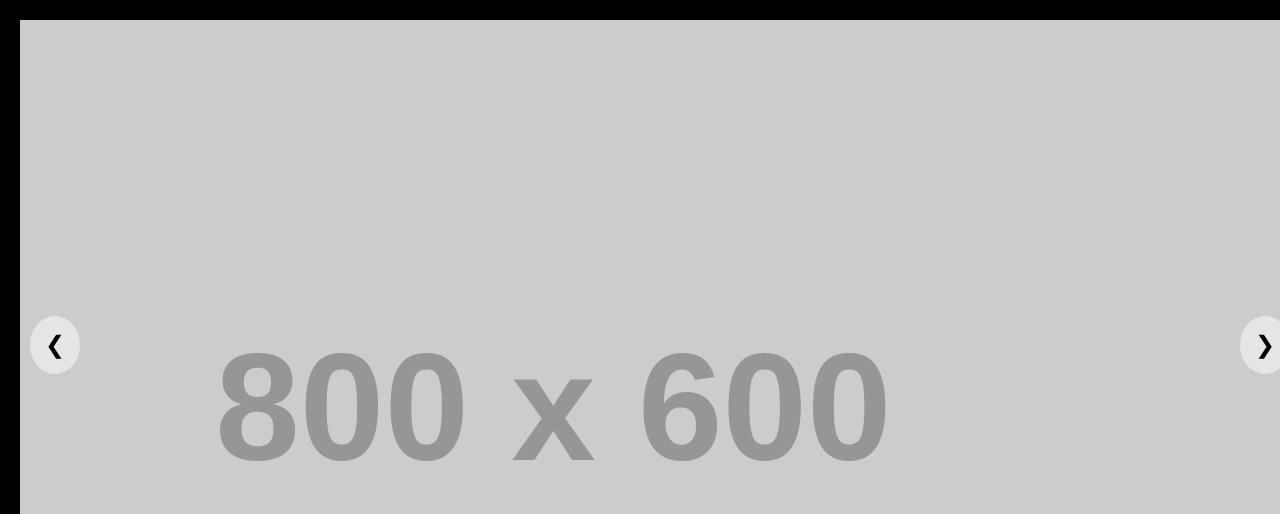
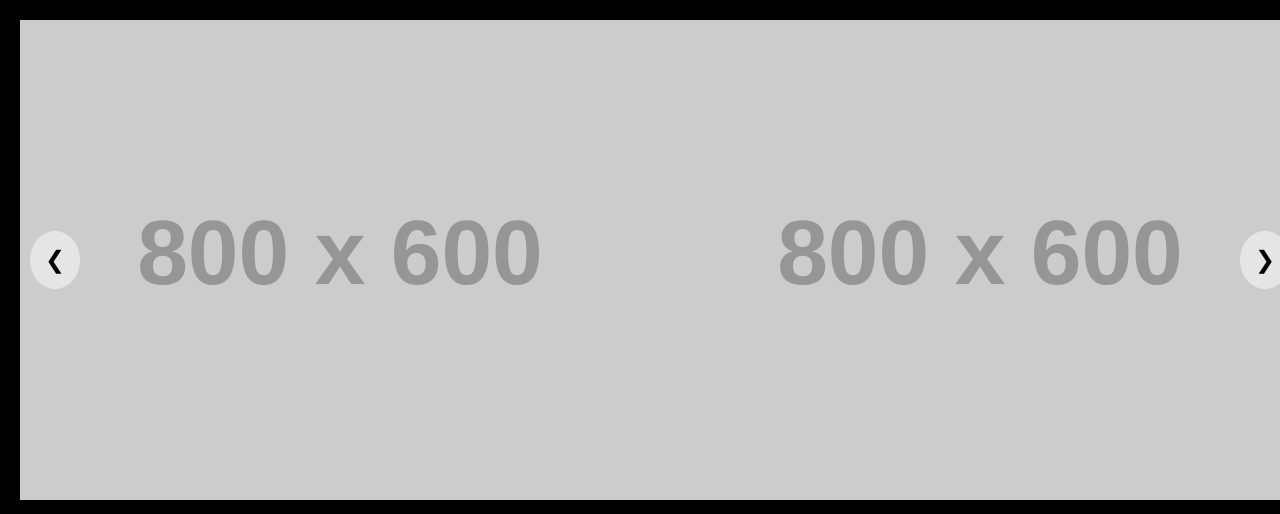
Before and after one commit to joaopedroaranda/Amor, a plain HTML site: page amor.html in a window 1280 px wide. Shown: the top 514 px of the page. Drawn offline with Linux system fonts and the light colour scheme; placeholder pictures from the web are drawn by us.

Commit message:
update do amor

```diff
--- a/amor.html
+++ b/amor.html
@@ -11,7 +11,7 @@
             color: white;
             font-family: Arial, sans-serif;
             text-align: center;
-            overflow: hidden; /* Para esconder a rolagem da barra */
+            overflow-x: hidden; /* Para esconder a rolagem horizontal da galeria */
         }
 
         .container {
@@ -24,7 +24,7 @@
             justify-content: center;
             overflow: hidden; /* Oculta a barra de rolagem */
             width: 100vw; /* 100% da largura da tela */
-            height: calc(100vh - 150px); /* Altura da galeria */
+            height: 60vh; /* Altura da galeria */
             margin: 0 auto;
         }
 
@@ -37,7 +37,7 @@
 
         .photo-container img {
             width: 100vw; /* Cada imagem ocupa 100% da largura da tela */
-            height: 100vh; /* Cada imagem ocupa 100% da altura da tela */
+            height: 100%; /* Cada imagem ocupa 100% da altura da galeria */
             object-fit: cover; /* Cobre todo o contêiner, mantendo a proporção */
         }
 
@@ -102,6 +102,7 @@
         .text-section {
             margin-top: 20px;
             color: white;
+            font-size: 16px;
         }
 
         .text-section p {
@@ -219,6 +220,9 @@
             const offset = -currentIndex * 100; // Calculo do deslocamento em porcentagem
             photoContainer.style.transform = `translateX(${offset}vw)`; // Usando vw para ocupar toda a tela
         }
+
+        // Inicializa o contador ao carregar a página
+        updateTimer();
     </script>
 </body>
 </html>
```
